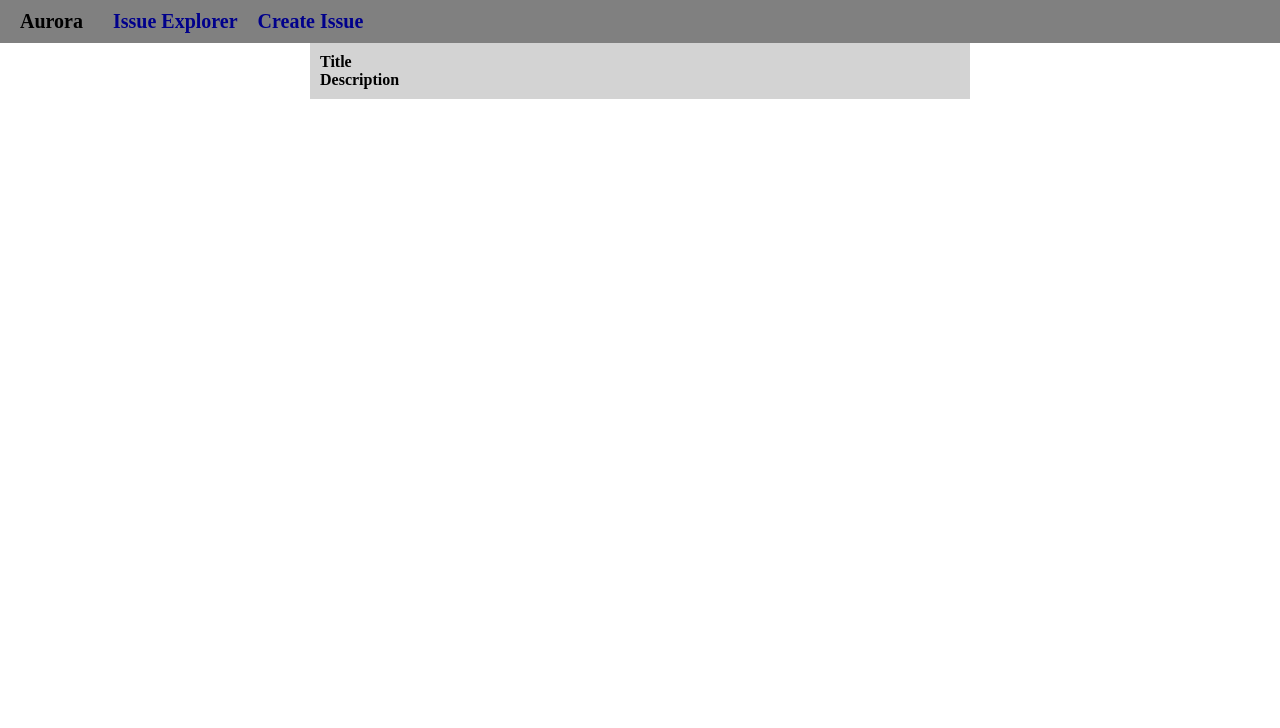
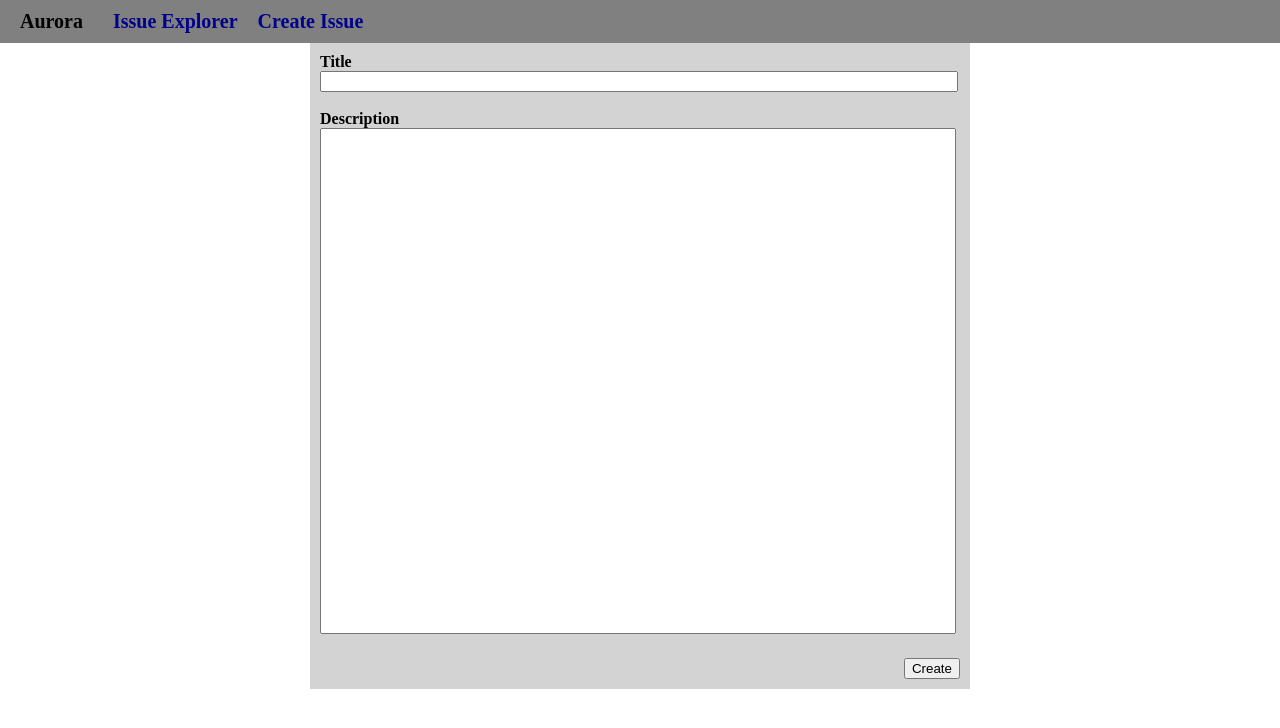
Before and after one commit to dawidkomorowski/aurora, a React (Vite) app in the folder src/web/Aurora.Web.Client/aurora-web-client-vite/: page /issue/create in a window 1280 px wide. Shown: the top 728 px of the page. Built offline with nearby package versions, Linux system fonts and the light colour scheme.

Commit message:
Extend create issue view and use API to create actual issues

```diff
--- a/src/web/Aurora.Web.Client/aurora-web-client-vite/src/Issues/CreateIssueView.jsx
+++ b/src/web/Aurora.Web.Client/aurora-web-client-vite/src/Issues/CreateIssueView.jsx
@@ -1,16 +1,43 @@
 import { useState } from "react";
+import { IssuesServiceClient } from "./IssuesServiceClient";
+import { useNavigate } from "react-router-dom";
 
 export function CreateIssueView() {
+    const navigate = useNavigate();
     const [title, setTitle] = useState("");
     const [description, setDescription] = useState("");
+
+    function handleTitleChange(event) {
+        setTitle(event.target.value);
+    }
+
+    function handleDescriptionChange(event) {
+        setDescription(event.target.value);
+    }
+
+    function handleCreateButtonClick() {
+        IssuesServiceClient.create(title, description).then(responseData => {
+            navigate(`/issue/${responseData.id}`);
+        }).catch(error => {
+            console.error(error);
+        });
+    }
 
     return (
         <div style={{ display: "flex", justifyContent: "center" }}>
             <div style={{ width: "50%", backgroundColor: "lightgray", padding: "10px" }}>
                 <div><strong>Title</strong></div>
-                <div>{title}</div>
+                <div style={{ paddingRight: "10px" }}>
+                    <input type="text" value={title} onChange={handleTitleChange} style={{ width: "100%" }} />
+                </div>
+                <br />
                 <div><strong>Description</strong></div>
-                <div>{description}</div>
+                <div style={{ paddingRight: "10px" }}>
+                    <textarea value={description} onChange={handleDescriptionChange} style={{ width: "100%", height: "500px", resize: "none" }} />
+                </div>
+                <div style={{ marginTop: "20px", float: "right" }}>
+                    <button onClick={handleCreateButtonClick}>Create</button>
+                </div>
             </div>
         </div>
     );
--- a/src/web/Aurora.Web.Client/aurora-web-client-vite/src/Issues/IssuesServiceClient.jsx
+++ b/src/web/Aurora.Web.Client/aurora-web-client-vite/src/Issues/IssuesServiceClient.jsx
@@ -20,4 +20,27 @@ export class IssuesServiceClient {
             return response.json();
         });
     }
+
+    static create(title, description) {
+        const createIssueRequest = {
+            title: title,
+            description: description
+        }
+
+        const requestInit = {
+            method: "POST",
+            body: JSON.stringify(createIssueRequest),
+            headers: {
+                "Content-Type": "application/json",
+            }
+        };
+
+        return fetch(`${this.#issuesServiceUrl}/issues`, requestInit).then(response => {
+            if (!response.ok) {
+                throw new Error(`Response status: ${response.status}`);
+            }
+
+            return response.json();
+        });
+    }
 }
```
